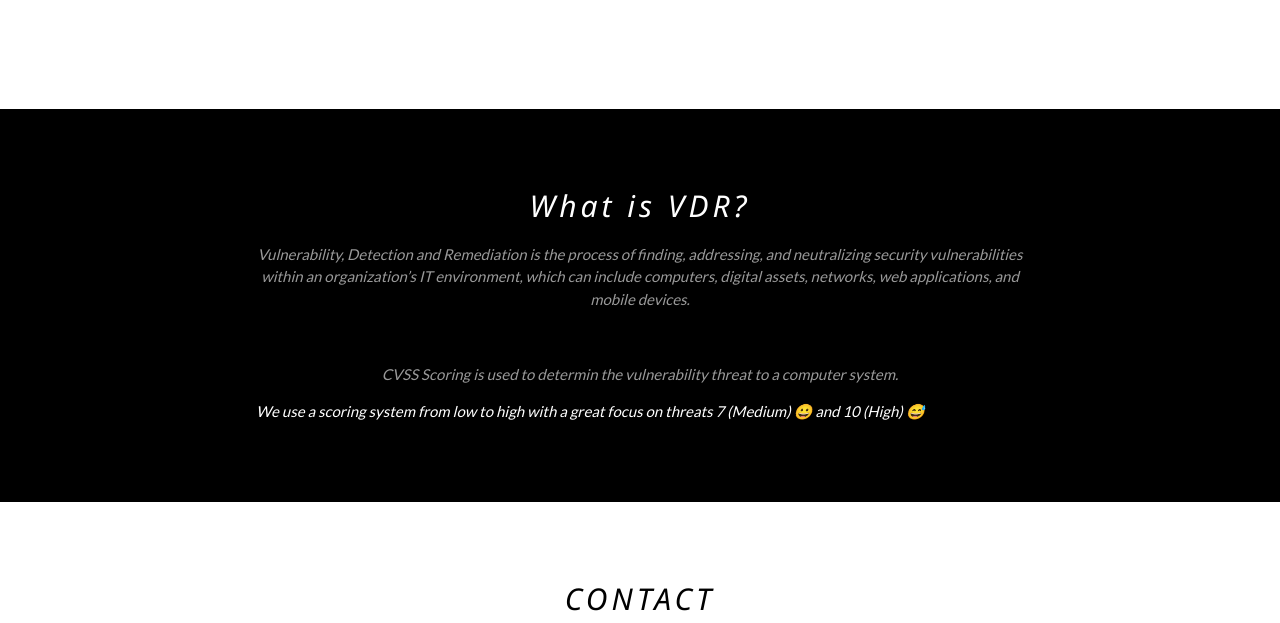
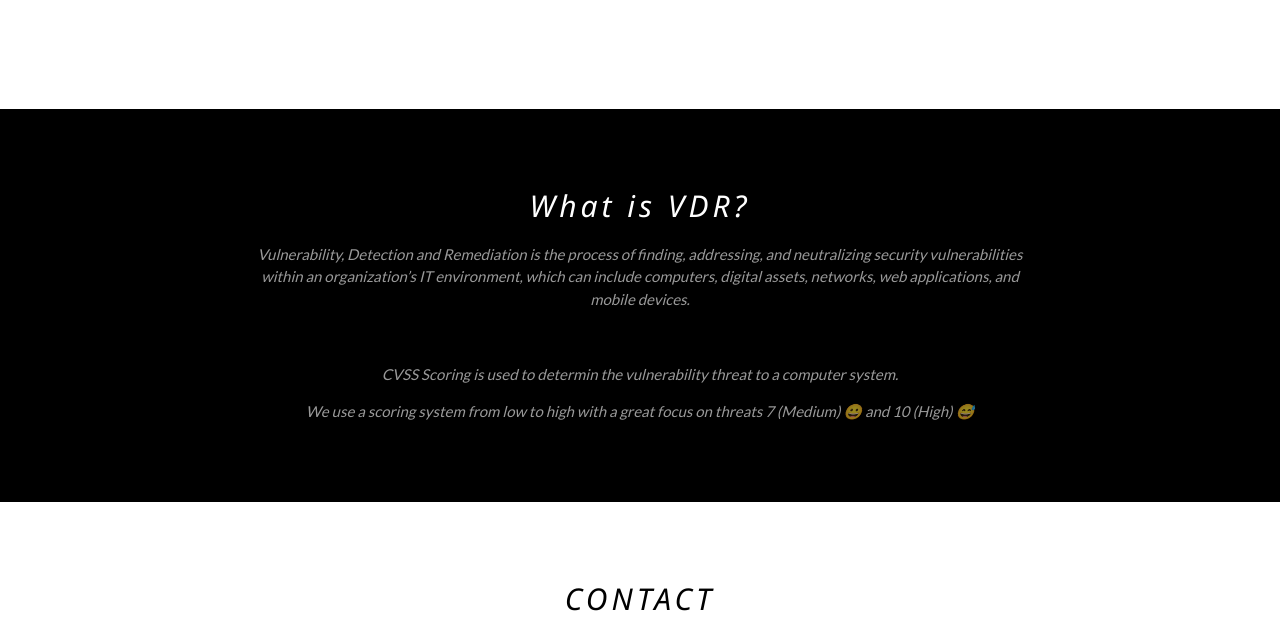
Before and after one commit to grant871/Mywebsite, a plain HTML site: page index.html in a window 1280 px wide. Shown: the part 488-1111 px from the top of the page. Drawn offline with nearby package versions, Linux system fonts and the light colour scheme.

Commit message:
Update index.html

```diff
--- a/index.html
+++ b/index.html
@@ -75,7 +75,7 @@ body {font-family: "Lato", sans-serif}
         which can include computers, digital assets, networks, web applications, and mobile devices.</i></p>
       <br>
       <p class="w3-opacity w3-center"><i>CVSS Scoring is used to determin the vulnerability threat to a computer system.</i></p>
-      <p> We use a scoring system from low to high with a great focus on threats 7 (Medium) &#128512 and 10 (High) &#128517 </p>
+      <p class="w3-opacity w3-center"><i>We use a scoring system from low to high with a great focus on threats 7 (Medium) &#128512 and 10 (High) &#128517 </i></p>
 
     </div>
   </div>
```
